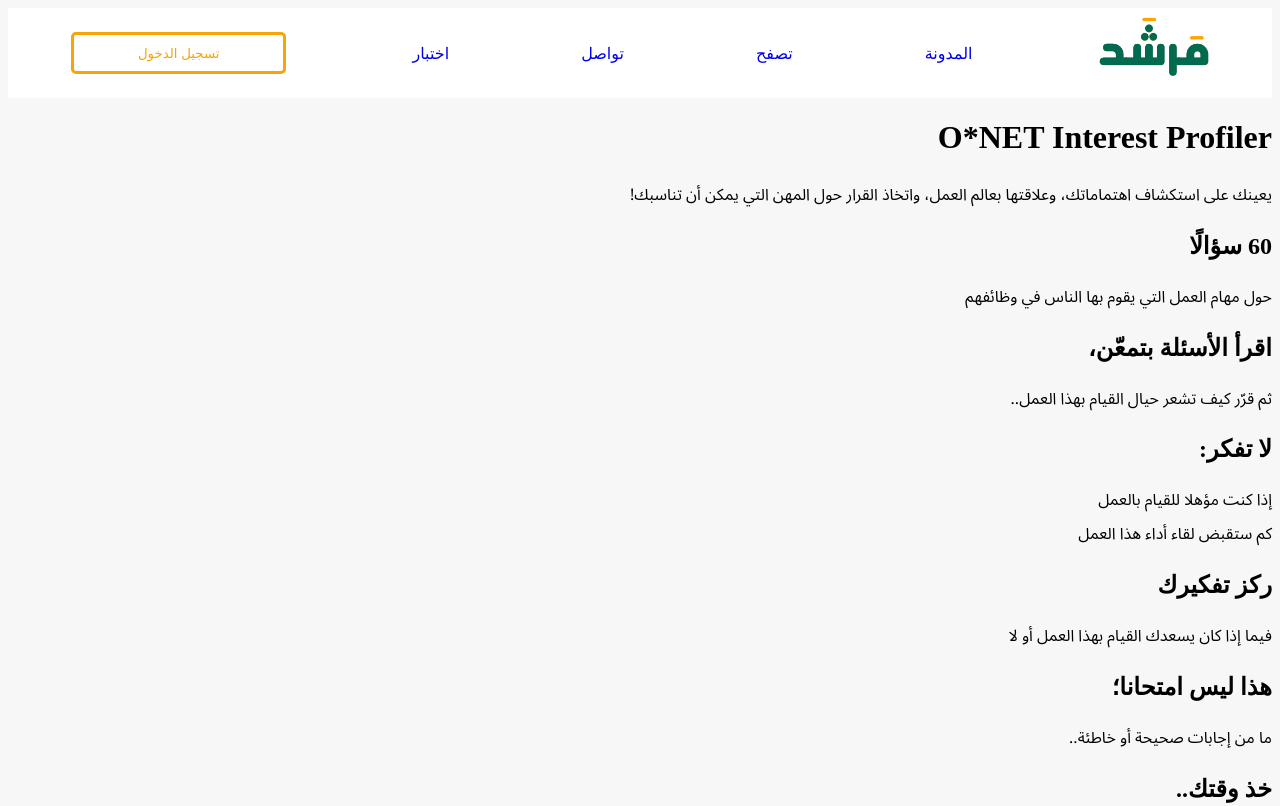
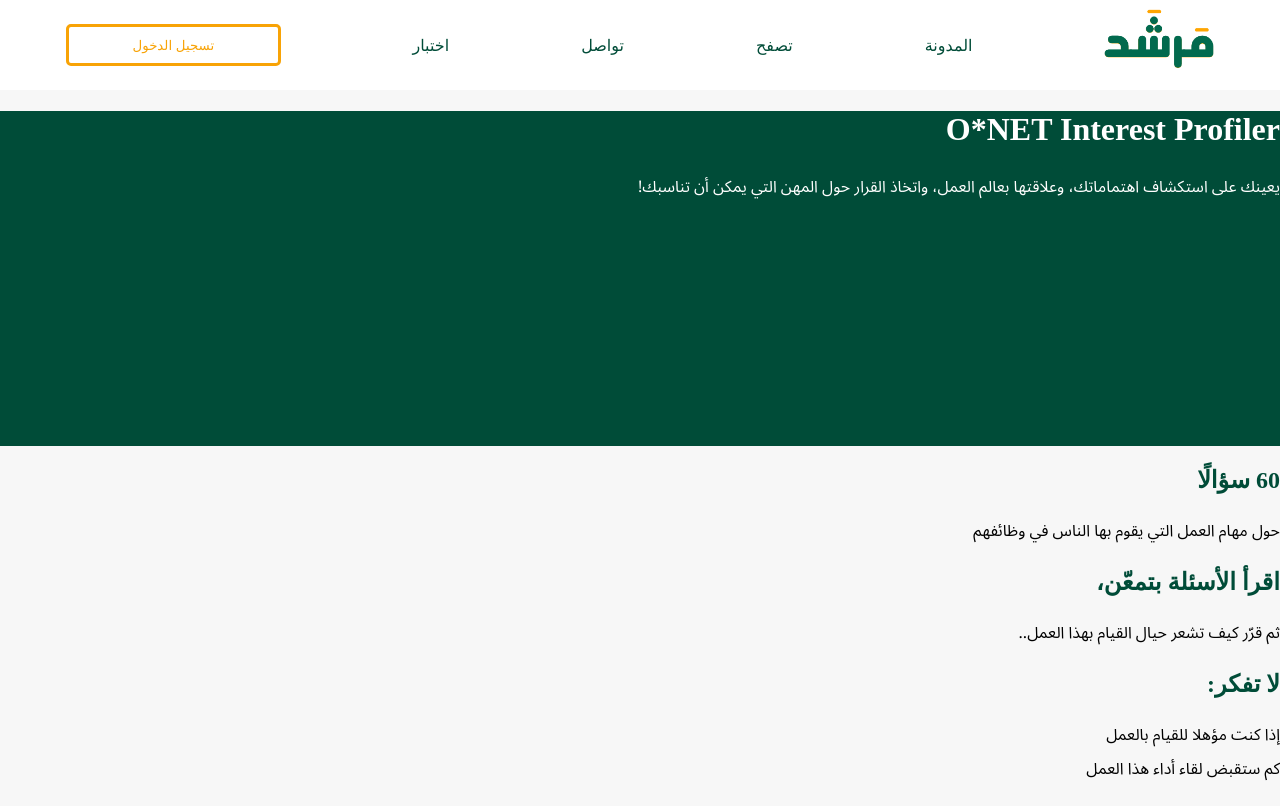
Before and after one commit to aya-saher/marshad-client-side, a plain HTML site: page test.html in a window 1280 px wide. Shown: the top 806 px of the page. Drawn offline with Linux system fonts and the light colour scheme.

Commit message:
change heading color set header-section syle update footer style set basic link styling

```diff
--- a/styles/index.css
+++ b/styles/index.css
@@ -1,18 +1,20 @@
 /* || GENERAL STYLES */
 
-html {
-    margin:0px;
-    padding: 0px;
-}
-
 body {
+    margin: 0;
     background-color: #F7F7F7;
     font-family: "Noto Sans Arabic";
 }
 
 h1, h2, h3, h4 {
-    font-family: "Tajawal";
+    font-family: Tajawal;
+    color:#004C38;
 }
+
+h1{
+    color:#FFFFFF;
+}
+
 /*
 ul { }
 
@@ -31,18 +33,19 @@ blockquote {  }
 /* || SITEWIDE */
 
 nav {
-    display: flex;
     height: 90px;
     background: #FFFFFF;
+    display: flex;
     justify-content: space-around;
     align-items: center;
+
  }
 
 .main-nav {
     display: flex;
     width: 560px;
     justify-content: space-between;
-    font-family: "Tajawal";
+    font-family: Tajawal;
 
  }
 
@@ -61,17 +64,51 @@ nav {
 }
 
 .logo {
-    justify-content: right;
+    justify-self: right;
  }
 
+
+header{
+    height: 335px;
+    background-color: #004C38;
+    color:#FFFFFF;
+}
+
+.question {
+    display: flex;
+    justify-content: space-around;
+}
 
 footer{
     height: 400px;
     background-color: #EEEEEE;
     display: flex;
+    flex-direction: column;
     align-items: center;
     justify-content: space-around;
 }
+
+ /* unvisited link */
+ a:link {
+    color: #004C38;
+  }
+
+  /* visited link */
+  a:visited {
+    color: #004C38;
+  }
+
+  /* mouse over link */
+  nav a:hover {
+    color: #004C38;
+    background-color: #F7F7F7;
+  }
+
+  /* selected link */
+  a:active {
+    color: #004C38;
+  }
+
 
 /* || Typography */
 
```
